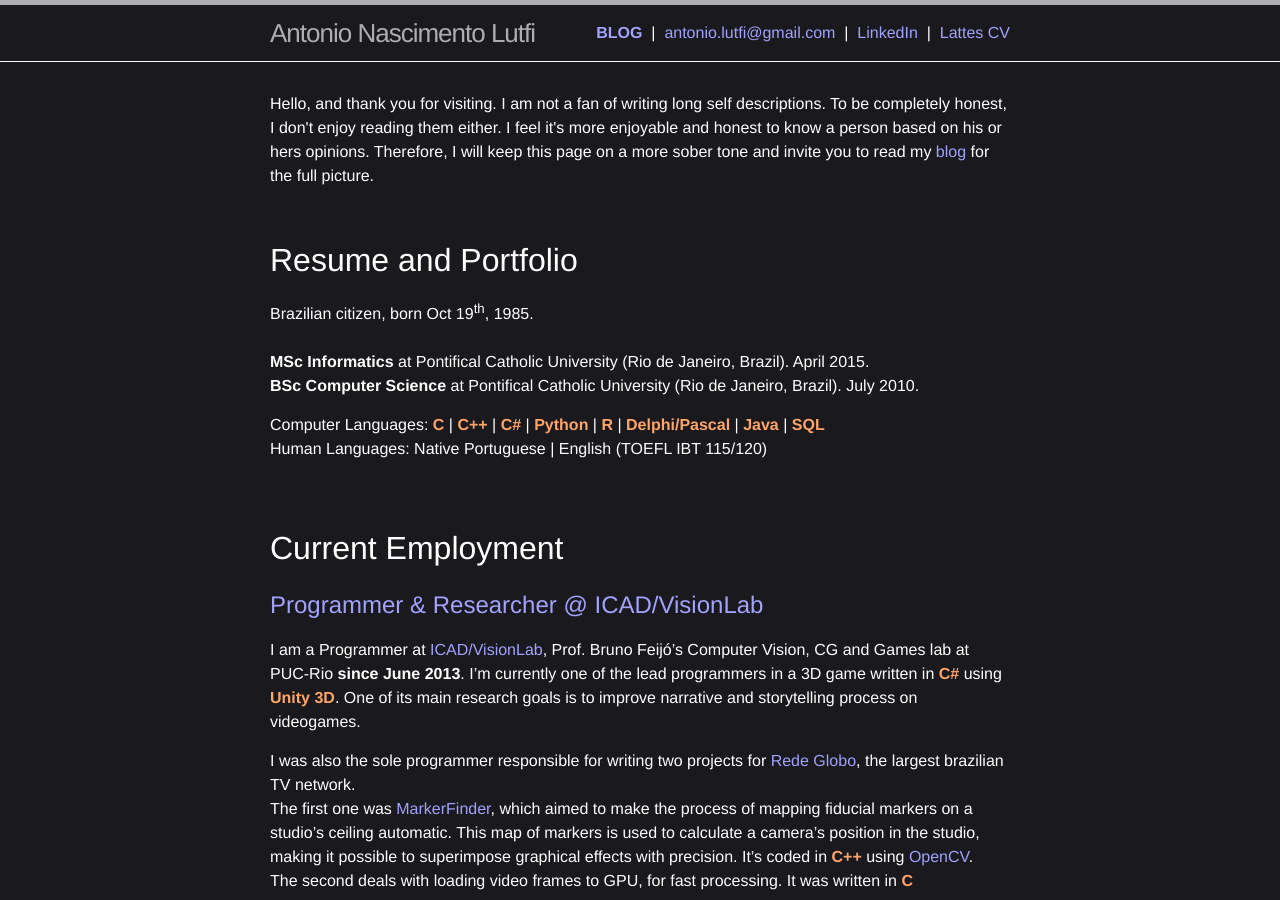
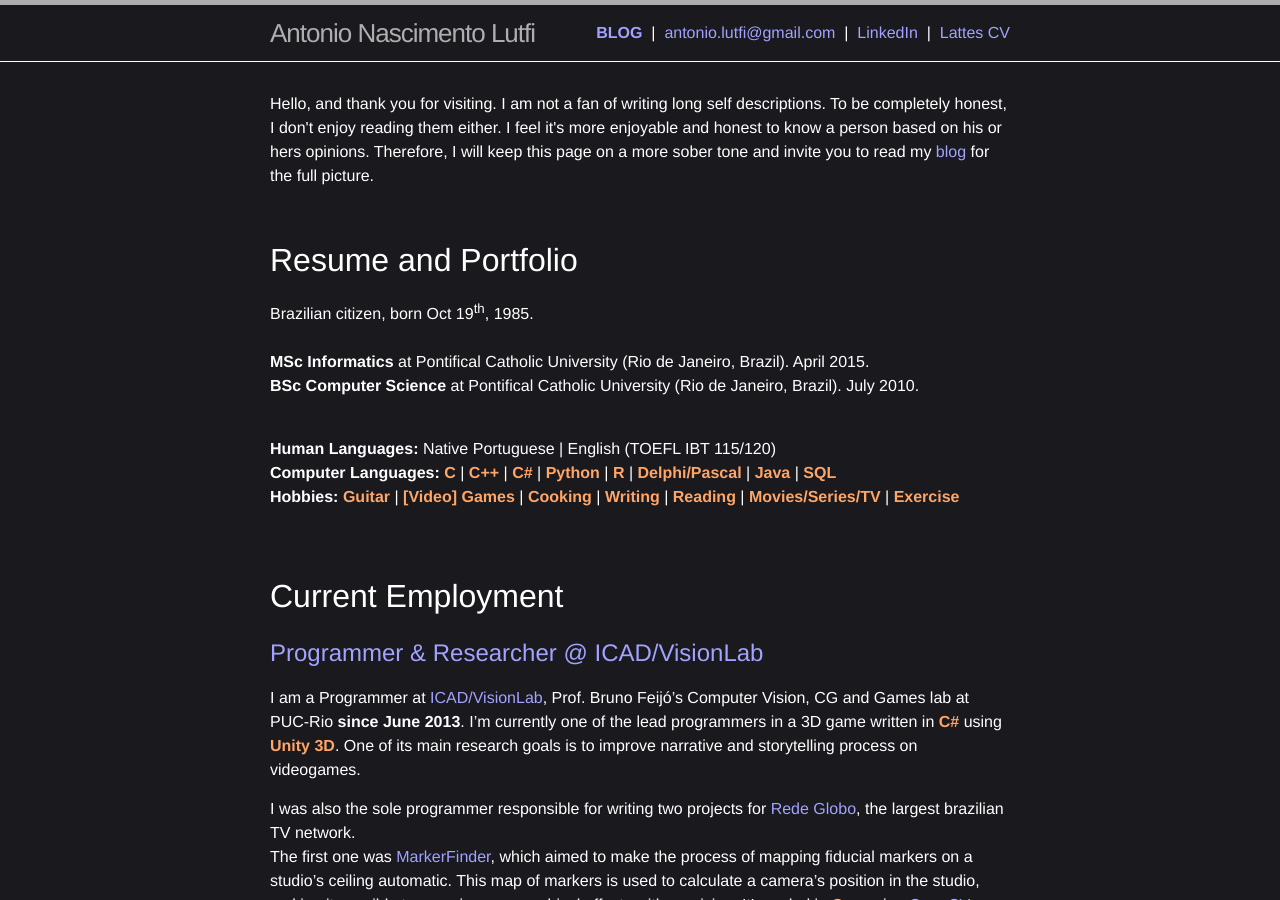
Before and after one commit to anlutfi/anlutfi.github.io, a Jekyll site: the page built from index.html, in a window 1280 px wide and 900 px high. Built offline with Jekyll 4.4.1, drawn with Linux system fonts in a browser that asks for light colours.

Commit message:
modified:   index.html --> added hobbies and changed order of languages

```diff
--- a/index.html
+++ b/index.html
@@ -17,16 +17,23 @@ Brazilian citizen, born Oct 19<sup>th</sup>, 1985.
     <br>
     <b>BSc Computer Science</b> at Pontifical Catholic University
     (Rio de Janeiro, Brazil). July 2010.
-    <br>
-</p>
+
+</p><br>
 
 <p class="text">
-    Computer Languages:
+    <b>Human Languages:</b> Native Portuguese | English (TOEFL IBT 115/120)
+    <br><b>Computer Languages:</b>
     <span class="skill">C</span> | <span class="skill">C++</span> |
     <span class="skill">C#</span> | <span class="skill">Python</span> |
     <span class="skill">R</span> | <span class="skill">Delphi/Pascal</span> |
     <span class="skill">Java</span> | <span class="skill">SQL</span>
-    <br>Human Languages: Native Portuguese | English (TOEFL IBT 115/120)
+    <br><b>Hobbies:</b> <span class="skill">Guitar</span> | <span class="skill">[Video] Games</span> |
+    <span class="skill">Cooking</span> | <span class="skill">Writing</span> |
+    <span class="skill">Reading</span> | <span class="skill">Movies/Series/TV</span> |
+    <span class="skill">Exercise</span>
+    <!--
+    <br><b>Hobbies:</b> Guitar | [Video] Games | Cooking | Writing | Reading |
+    Movies/Series/TV-->
 </p><br><br>
 
 <!--<table style= cellpadding="0" cellspacing="20" border="0">
```
